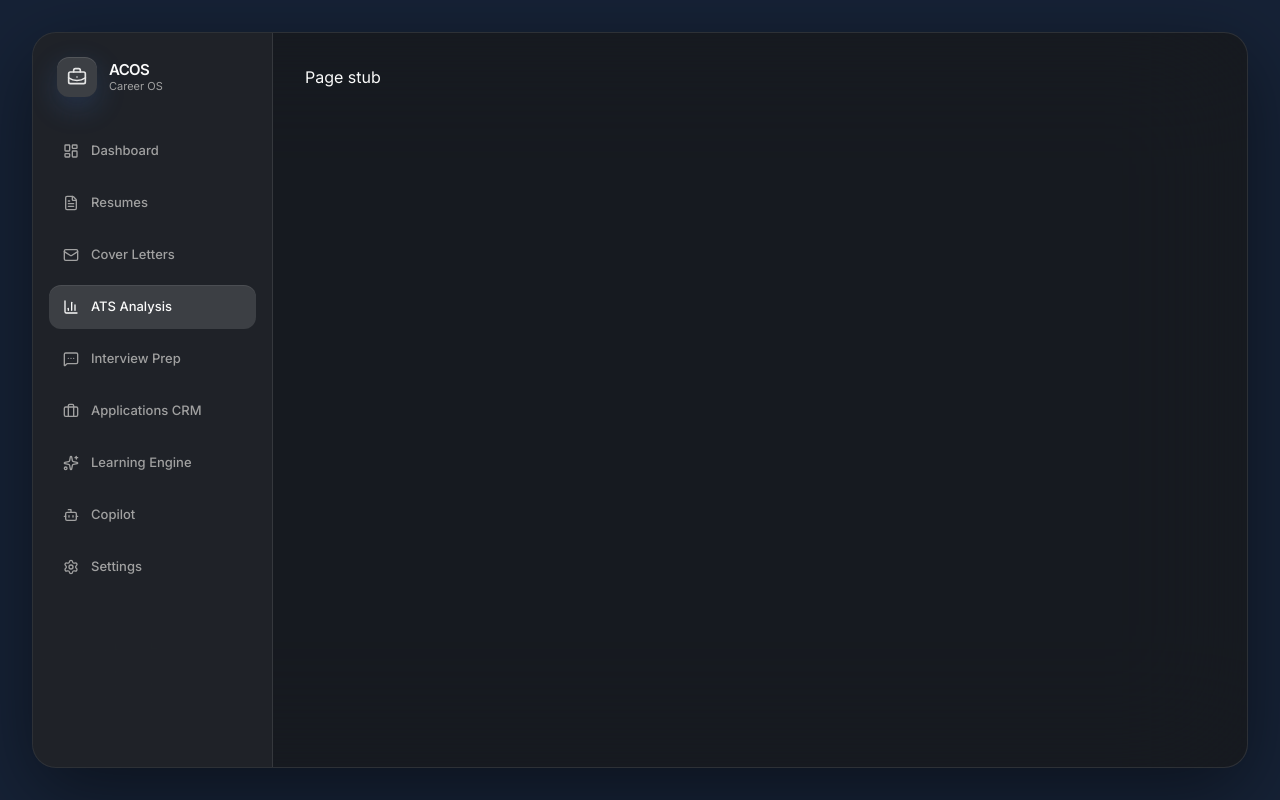
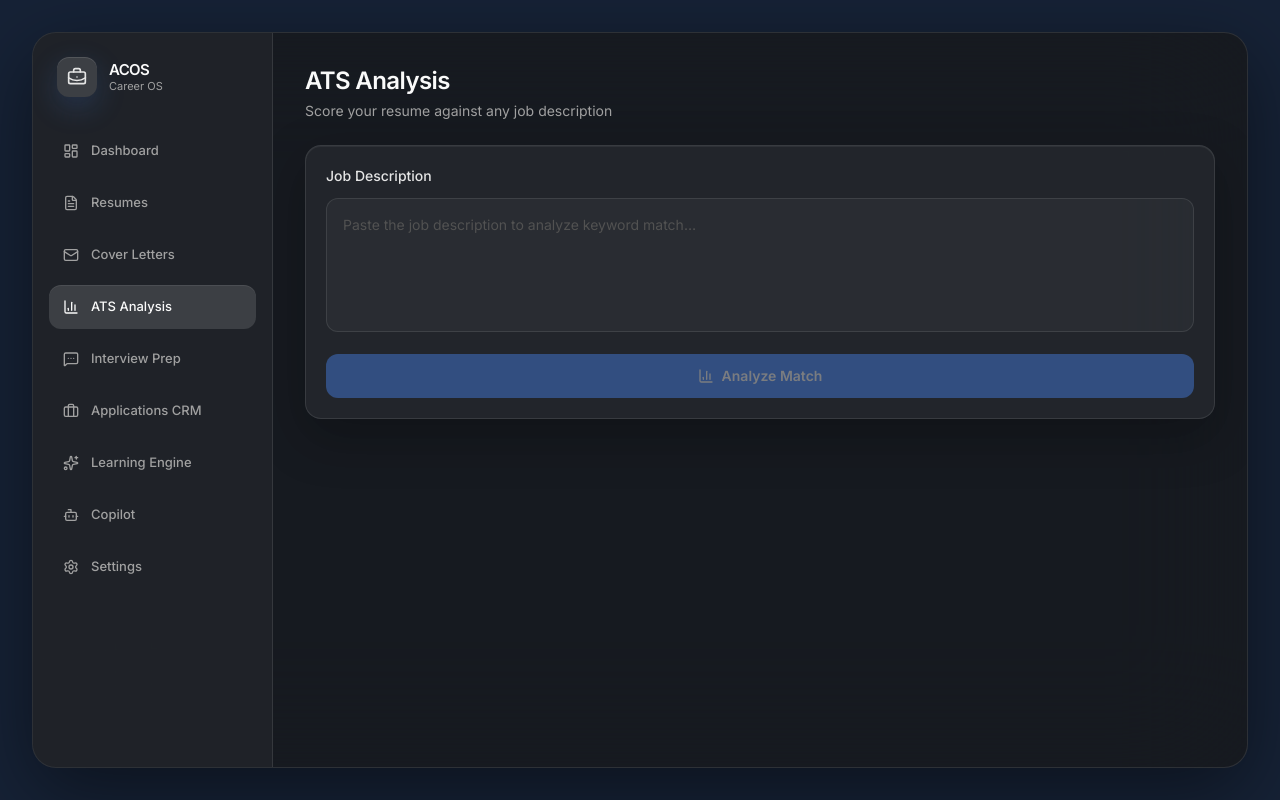
Before and after one commit to andrew-nguyen-9/ACOS, a React (Vite) app in the folder frontend/: page /ats in a window 1280 px wide. Built offline with nearby package versions, Linux system fonts and the light colour scheme.

Commit message:
feat(ui): ATS Analysis page — keyword match scores, matched/missing keywords

```diff
--- a/frontend/src/pages/AtsPage.tsx
+++ b/frontend/src/pages/AtsPage.tsx
@@ -1,3 +1,122 @@
+import { useState } from "react";
+import { BarChart3, RefreshCw, AlertTriangle, Target } from "lucide-react";
+import { GlassCard } from "@/components/ui/GlassCard";
+import { LoadingSpinner } from "@/components/ui/LoadingSpinner";
+import { resumeService } from "@/services/resume";
+import type { ResumeGenerateResponse } from "@/types/api";
+
 export default function AtsPage() {
-  return <div className="p-8 text-neutral-50">Page stub</div>;
+  const [jd, setJd] = useState("");
+  const [loading, setLoading] = useState(false);
+  const [error, setError] = useState<string | null>(null);
+  const [result, setResult] = useState<ResumeGenerateResponse | null>(null);
+
+  const analyze = async () => {
+    if (!jd.trim()) return;
+    setLoading(true);
+    setError(null);
+    try {
+      const res = await resumeService.generate({ job_description: jd, template_name: "software" });
+      setResult(res);
+    } catch (e) {
+      setError(e instanceof Error ? e.message : "Analysis failed");
+    } finally {
+      setLoading(false);
+    }
+  };
+
+  const score = result?.ats_score;
+
+  return (
+    <div className="p-8 flex flex-col gap-6 h-full overflow-auto">
+      <div>
+        <h1 className="font-semibold text-neutral-50 text-2xl tracking-tight">ATS Analysis</h1>
+        <p className="text-[#a1a1a1] text-sm mt-1">Score your resume against any job description</p>
+      </div>
+
+      <GlassCard className="p-5">
+        <label className="block text-sm font-medium text-neutral-200 mb-3">Job Description</label>
+        <textarea
+          value={jd}
+          onChange={(e) => setJd(e.target.value)}
+          placeholder="Paste the job description to analyze keyword match…"
+          rows={5}
+          className="w-full bg-white/[0.03] border border-white/10 rounded-xl p-4 text-sm text-neutral-200 placeholder-neutral-600 resize-none focus:outline-none focus:border-[#4c8dff]/40 transition-colors"
+        />
+        {error && (
+          <div className="mt-3 flex items-center gap-2 px-3 py-2 rounded-xl bg-red-500/10 border border-red-500/20">
+            <AlertTriangle className="size-4 text-red-400 flex-shrink-0" />
+            <span className="text-red-400 text-xs">{error}</span>
+          </div>
+        )}
+        <button
+          onClick={analyze}
+          disabled={loading || !jd.trim()}
+          className="mt-4 w-full py-3 rounded-xl bg-[#4c8dff] text-white font-semibold text-sm disabled:opacity-40 hover:opacity-90 flex items-center justify-center gap-2 transition-opacity"
+        >
+          {loading ? <><RefreshCw className="size-4 animate-spin" /> Analyzing…</> : <><BarChart3 className="size-4" /> Analyze Match</>}
+        </button>
+      </GlassCard>
+
+      {loading && (
+        <GlassCard className="p-8 flex items-center justify-center">
+          <LoadingSpinner size="lg" label="Analyzing keyword match…" />
+        </GlassCard>
+      )}
+
+      {score && (
+        <div className="grid grid-cols-3 gap-4">
+          {[
+            { label: "Overall Score", value: score.overall_score, color: "#4c8dff" },
+            { label: "Keyword Match", value: score.keyword_score, color: "#30D158" },
+            { label: "Skills Match", value: score.skill_score, color: "#5AC8FA" },
+          ].map(({ label, value, color }) => (
+            <GlassCard key={label} className="p-5 text-center">
+              <p className="text-[#a1a1a1] text-xs mb-2">{label}</p>
+              <div className="relative size-20 mx-auto mb-2">
+                <svg viewBox="0 0 36 36" className="size-20 -rotate-90">
+                  <circle cx="18" cy="18" r="15.9" fill="none" stroke="rgba(255,255,255,0.06)" strokeWidth="2.5" />
+                  <circle
+                    cx="18" cy="18" r="15.9"
+                    fill="none"
+                    stroke={color}
+                    strokeWidth="2.5"
+                    strokeDasharray={`${value} ${100 - value}`}
+                    strokeLinecap="round"
+                  />
+                </svg>
+                <div className="absolute inset-0 flex items-center justify-center">
+                  <span className="font-bold text-neutral-50 text-lg">{value}</span>
+                </div>
+              </div>
+            </GlassCard>
+          ))}
+          <GlassCard className="col-span-3 p-5">
+            <div className="grid grid-cols-2 gap-6">
+              <div>
+                <p className="text-xs font-medium text-[#30D158] mb-2 flex items-center gap-1">
+                  <Target className="size-3.5" /> Matched Keywords
+                </p>
+                <div className="flex flex-wrap gap-2">
+                  {score.matched_keywords.map((k) => (
+                    <span key={k} className="text-xs px-2.5 py-1 rounded-full bg-[#30D158]/10 text-[#30D158] border border-[#30D158]/20">{k}</span>
+                  ))}
+                </div>
+              </div>
+              <div>
+                <p className="text-xs font-medium text-[#FF9F0A] mb-2 flex items-center gap-1">
+                  <AlertTriangle className="size-3.5" /> Missing Keywords
+                </p>
+                <div className="flex flex-wrap gap-2">
+                  {score.missing_keywords.map((k) => (
+                    <span key={k} className="text-xs px-2.5 py-1 rounded-full bg-[#FF9F0A]/10 text-[#FF9F0A] border border-[#FF9F0A]/20">{k}</span>
+                  ))}
+                </div>
+              </div>
+            </div>
+          </GlassCard>
+        </div>
+      )}
+    </div>
+  );
 }
```
